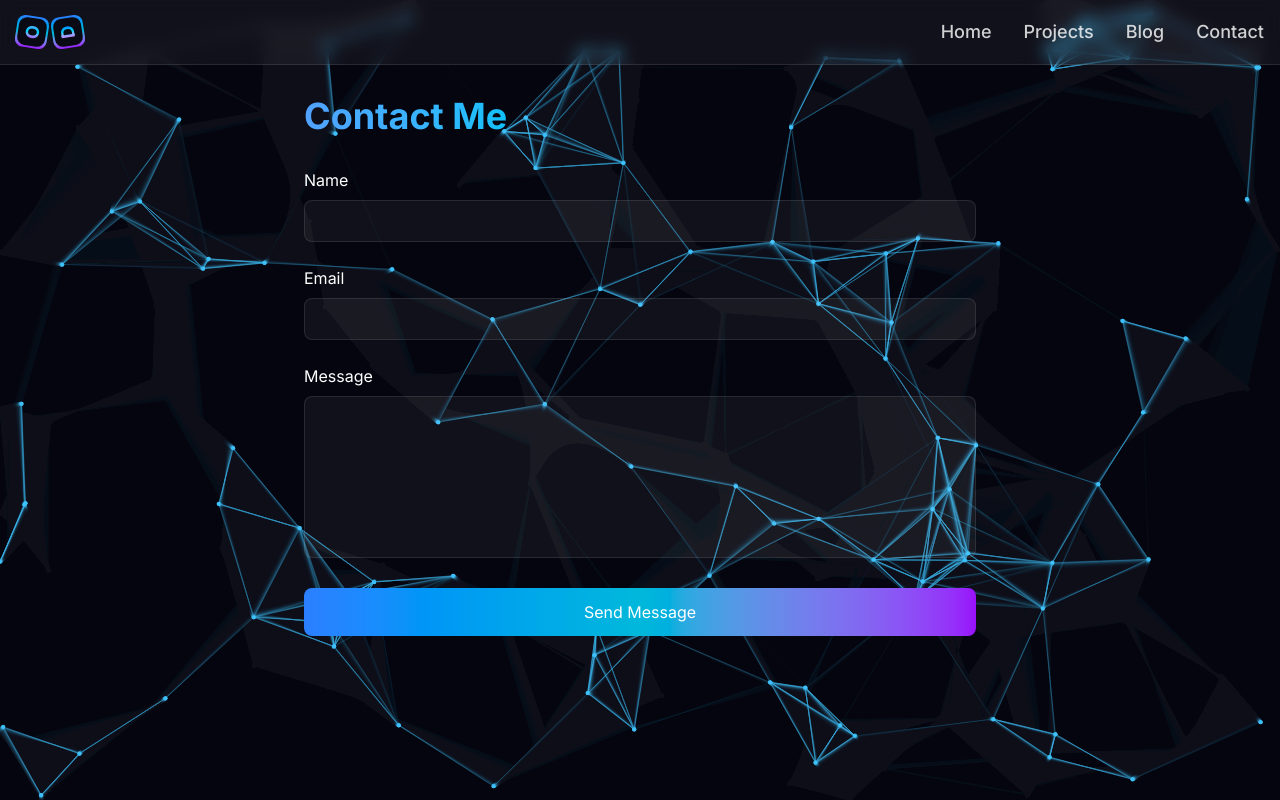
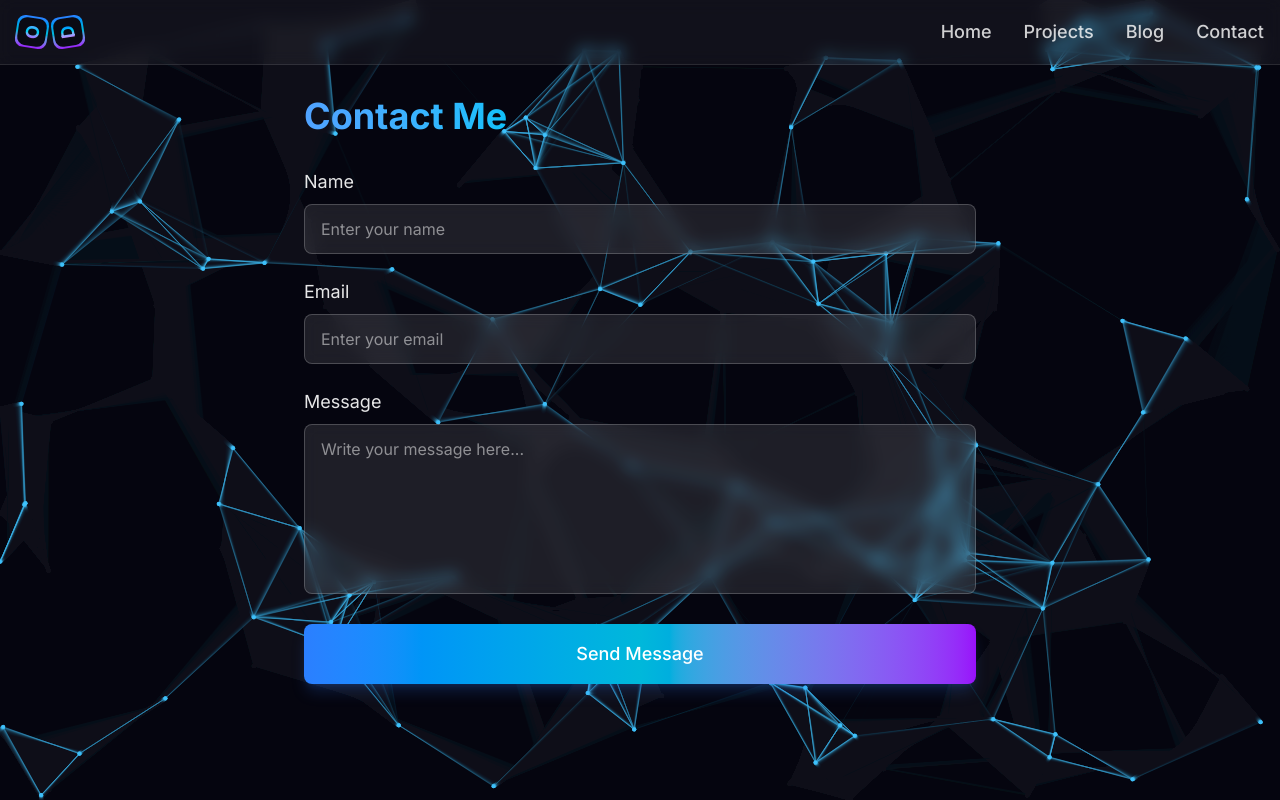
Before and after one commit to oguzhanduran/my-personel-website, a Next.js app: page /contact in a window 1280 px wide. Built offline with nearby package versions, Linux system fonts and the light colour scheme.

Commit message:
form style fixed

```diff
--- a/src/app/contact/page.tsx
+++ b/src/app/contact/page.tsx
@@ -38,46 +38,49 @@ export default function Contact() {
           </h1>
           <form onSubmit={handleSubmit} className="space-y-6">
             <div>
-              <label htmlFor="name" className="block text-white mb-2">Name</label>
+              <label htmlFor="name" className="block text-white/90 mb-2 text-lg">Name</label>
               <input
                 type="text"
                 id="name"
                 name="name"
                 value={formData.name}
                 onChange={handleChange}
-                className="w-full px-4 py-2 bg-white/5 border border-white/10 rounded-lg focus:outline-none focus:ring-2 focus:ring-blue-500 text-white"
+                className="w-full px-4 py-3 bg-white/10 border border-white/20 rounded-lg focus:outline-none focus:ring-2 focus:ring-blue-500/50 focus:border-blue-500/50 text-white placeholder-white/50 backdrop-blur-sm transition-colors"
                 required
+                placeholder="Enter your name"
               />
             </div>
             <div>
-              <label htmlFor="email" className="block text-white mb-2">Email</label>
+              <label htmlFor="email" className="block text-white/90 mb-2 text-lg">Email</label>
               <input
                 type="email"
                 id="email"
                 name="email"
                 value={formData.email}
                 onChange={handleChange}
-                className="w-full px-4 py-2 bg-white/5 border border-white/10 rounded-lg focus:outline-none focus:ring-2 focus:ring-blue-500 text-white"
+                className="w-full px-4 py-3 bg-white/10 border border-white/20 rounded-lg focus:outline-none focus:ring-2 focus:ring-blue-500/50 focus:border-blue-500/50 text-white placeholder-white/50 backdrop-blur-sm transition-colors"
                 required
+                placeholder="Enter your email"
               />
             </div>
             <div>
-              <label htmlFor="message" className="block text-white mb-2">Message</label>
+              <label htmlFor="message" className="block text-white/90 mb-2 text-lg">Message</label>
               <textarea
                 id="message"
                 name="message"
                 value={formData.message}
                 onChange={handleChange}
                 rows={6}
-                className="w-full px-4 py-2 bg-white/5 border border-white/10 rounded-lg focus:outline-none focus:ring-2 focus:ring-blue-500 text-white resize-none"
+                className="w-full px-4 py-3 bg-white/10 border border-white/20 rounded-lg focus:outline-none focus:ring-2 focus:ring-blue-500/50 focus:border-blue-500/50 text-white placeholder-white/50 backdrop-blur-sm transition-colors resize-none"
                 required
+                placeholder="Write your message here..."
               />
             </div>
             <motion.button
               type="submit"
               whileHover={{ scale: 1.02 }}
               whileTap={{ scale: 0.98 }}
-              className="w-full bg-gradient-to-r from-blue-500 via-cyan-500 to-purple-600 text-white py-3 rounded-lg hover:opacity-90 transition-opacity"
+              className="w-full bg-gradient-to-r from-blue-500 via-cyan-500 to-purple-600 text-white py-4 rounded-lg hover:opacity-90 transition-all text-lg font-medium shadow-lg shadow-blue-500/20 hover:shadow-blue-500/30"
             >
               Send Message
             </motion.button>
```
